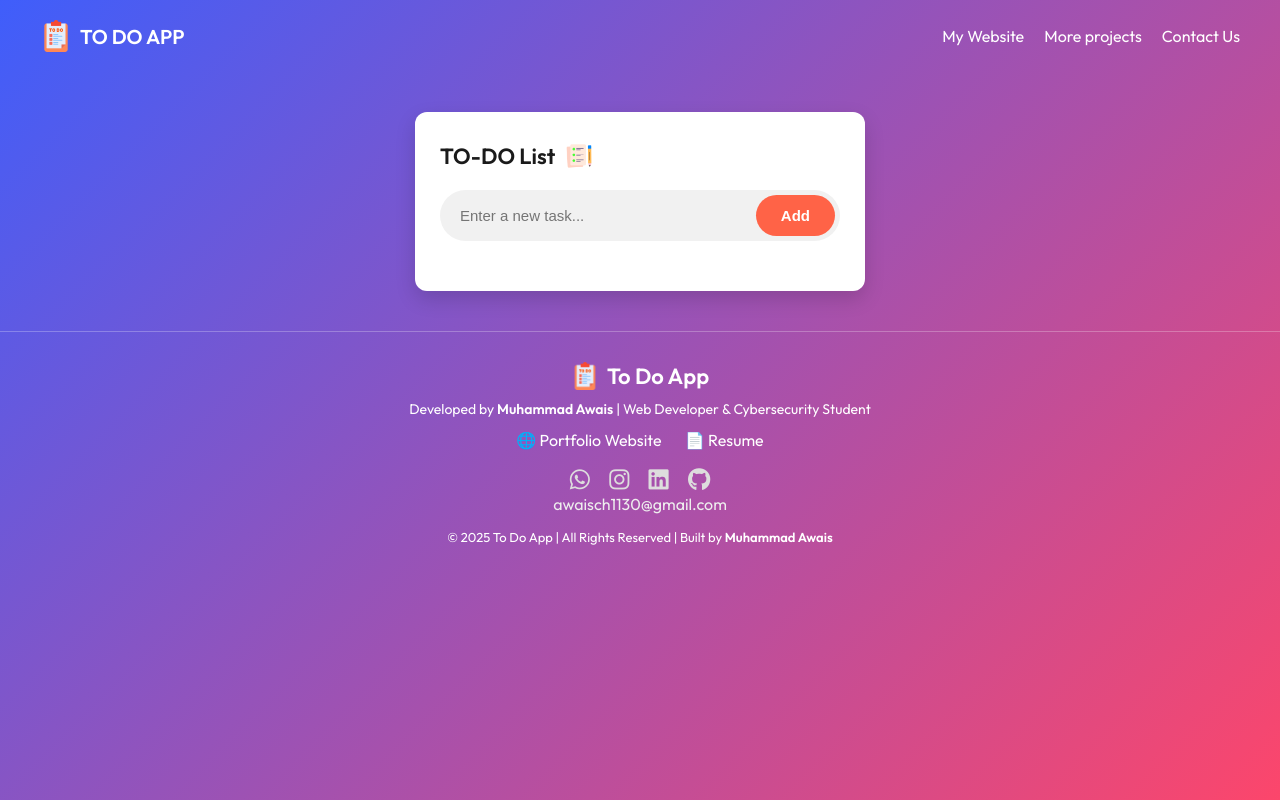
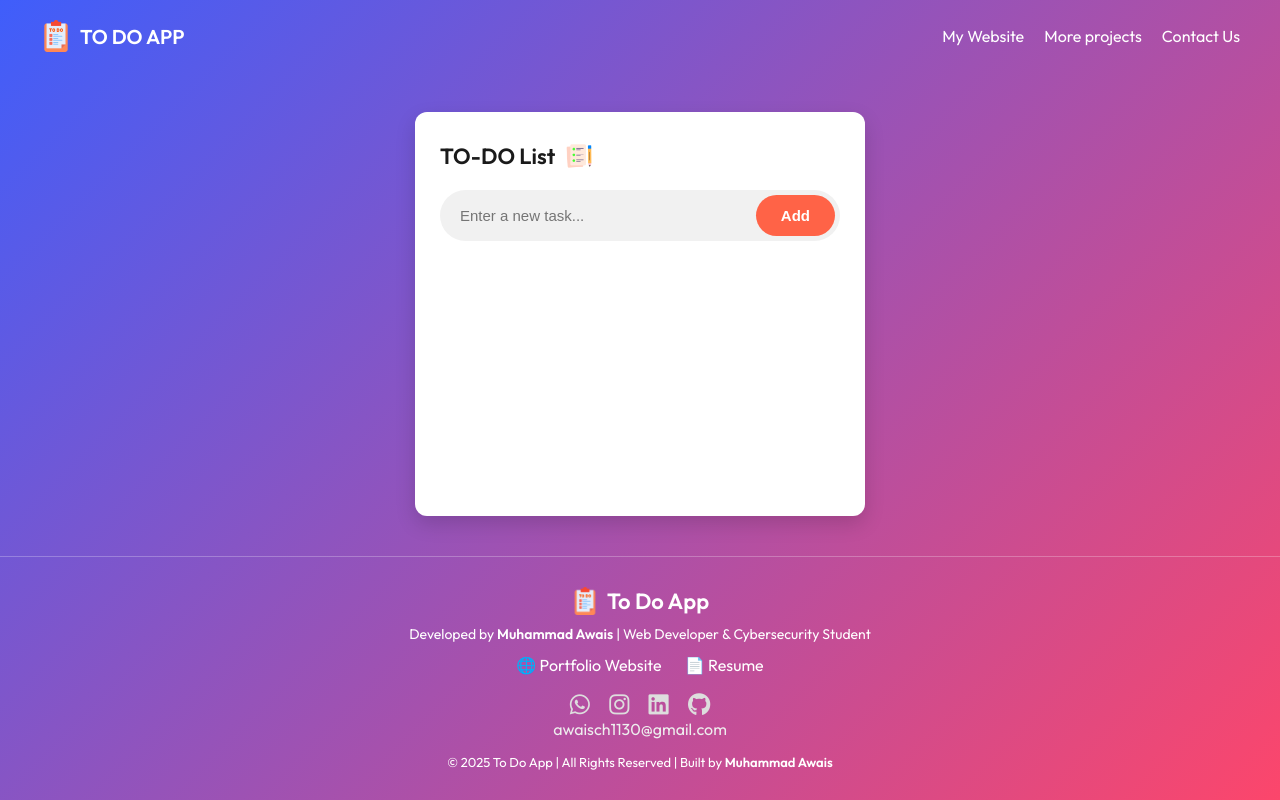
Before and after one commit to Muhammad-Awais123/To-Do-List, a plain HTML site: page index.html in a window 1280 px wide. Drawn offline with Linux system fonts and the light colour scheme.

Commit message:
Update style.css

```diff
--- a/style.css
+++ b/style.css
@@ -12,6 +12,18 @@ body {
   color: #222;
   min-height: 100vh;
 
+}
+
+html, body {
+  height: 100%;
+  display: flex;
+  flex-direction: column;
+}
+
+main {
+  flex: 1;
+  display: flex;
+  flex-direction: column;
 }
 
 /* ===== Navbar ===== */
```
